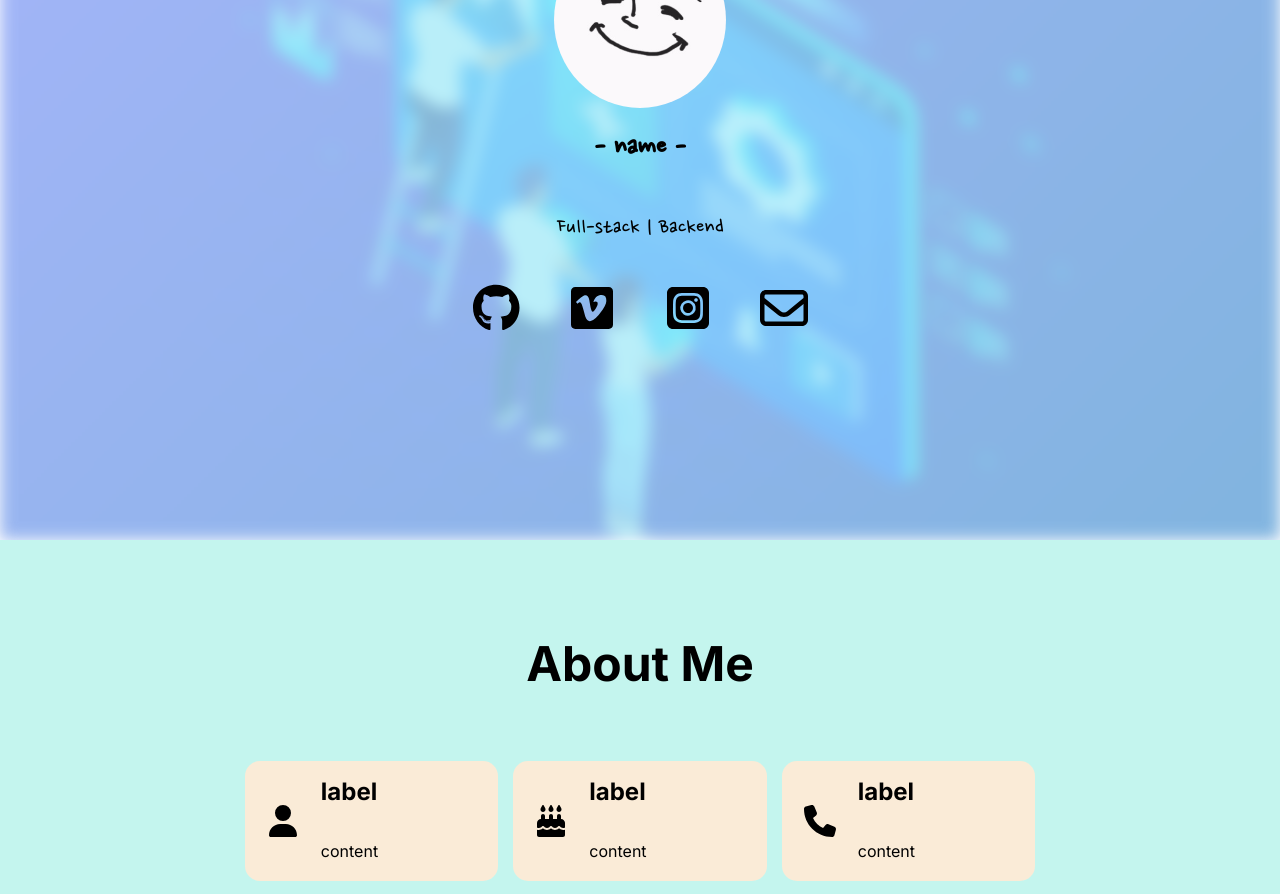
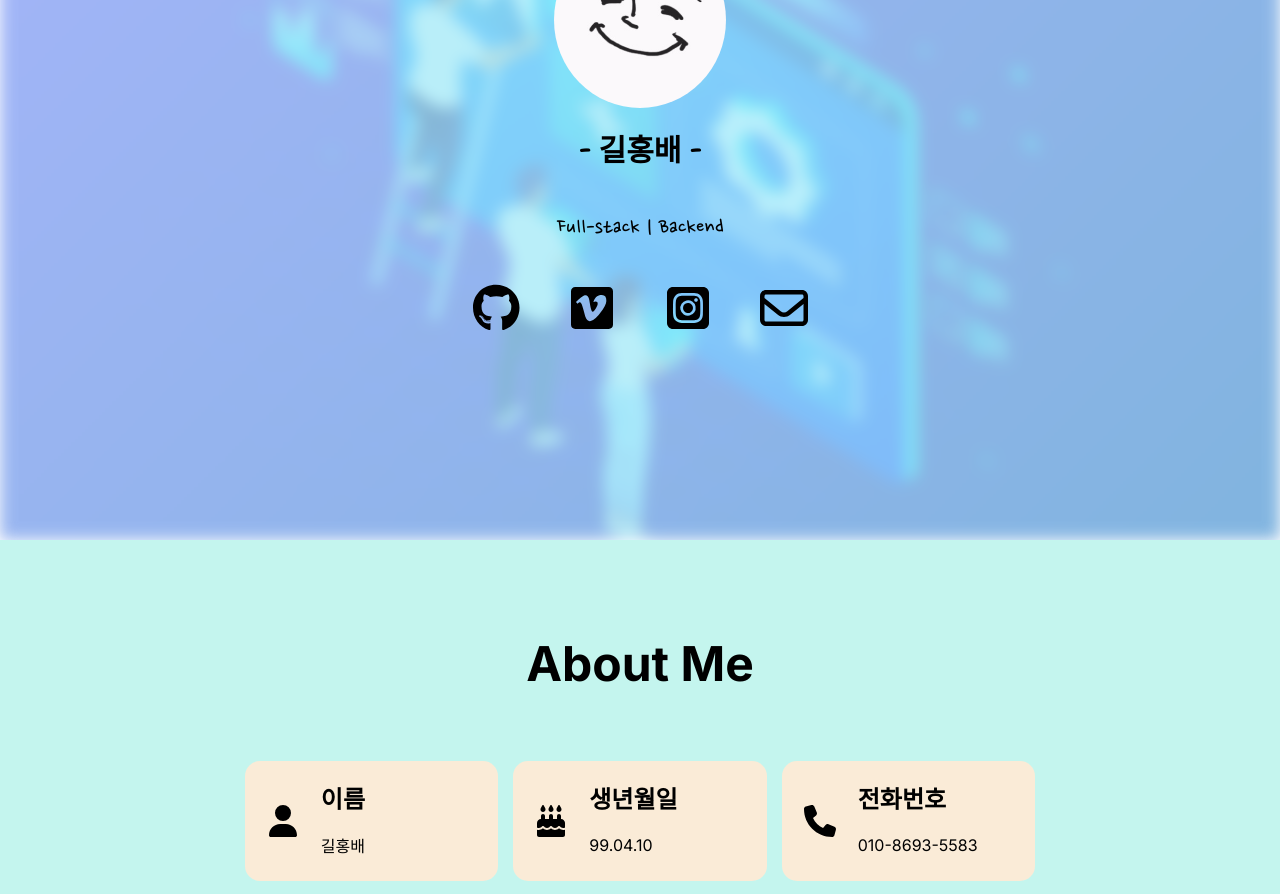
Before and after one commit to cHr1s0Gil/cHr1s0-blog, a Next.js app: page / in a window 1280 px wide. Shown: the part 260-1154 px from the top of the page. Built offline with nearby package versions, Linux system fonts and the light colour scheme.

Commit message:
data JSON으로 분리

```diff
--- a/app/components/About/About.tsx
+++ b/app/components/About/About.tsx
@@ -8,6 +8,9 @@ import contentStyles from "styles/components/About/AboutContent.module.css";
 import { IconDefinition, faCakeCandles, faEnvelope, faLocationDot, faPen, faPhone, faUser } from "@fortawesome/free-solid-svg-icons";
 import { FontAwesomeIcon } from "@fortawesome/react-fontawesome";
 import '@fortawesome/fontawesome-svg-core/styles.css';
+
+// data
+import aboutData from "data/about.json";
 
 export default function About(): JSX.Element {
     const data: IAboutData = getData();
@@ -49,8 +52,8 @@ export default function About(): JSX.Element {
 function getData(): IAboutData {
     const icon: IconDefinition[] = [faUser, faCakeCandles, faPhone, faEnvelope, faLocationDot, faPen];
     // 나중에 추가 내용 기재
-    const label: string[] = ["label", "label", "label", "label", "label", "label"];
-    const content: string[] = ["content", "content", "content", "content", "content", "content"];
+    const label: string[] = aboutData.label;
+    const content: string[] = aboutData.content;
 
     const data: IAboutData = {
         icon,
--- a/app/components/Header/Header.tsx
+++ b/app/components/Header/Header.tsx
@@ -34,7 +34,7 @@ export default function Header(): JSX.Element {
         <div
             className={styles.headerContainer}
             style={{
-                boxShadow: isScrolled ? "0 1px 0.3rem hsla(0,0%,80%,.8)" : "none",
+                boxShadow: isScrolled ? "0 1px 0.3rem hsla(0, 0%, 80%, .8)" : "none",
                 backgroundColor: isScrolled ? "white" : "transparent",
                 color: isScrolled ? "black" : "rgba(255, 255, 255, 1)"
             }}>
--- a/app/components/Profile/Profile.tsx
+++ b/app/components/Profile/Profile.tsx
@@ -18,9 +18,12 @@ import { FontAwesomeIcon } from "@fortawesome/react-fontawesome";
 import { faGithub, faSquareInstagram, faVimeo } from "@fortawesome/free-brands-svg-icons";
 import { faEnvelope } from "@fortawesome/free-regular-svg-icons";
 
+// data
+import profileData from "data/profile.json";
+
 export default function ProfileInfo(): JSX.Element {
     const data: IProfileData = getData();
-    const { href, target, className, icon, basePath }: IProfileData = data;
+    const { name, href, target, className, icon, basePath }: IProfileData = data;
     return (
         <div className={styles.profileContainer}>
             <div className={thumbStyles.profileThumbContainer}>
@@ -38,7 +41,7 @@ export default function ProfileInfo(): JSX.Element {
             </div>
             <div className={infoStyles.profileInfoContainer}>
                 <div className={infoStyles.profileNameContainer}>
-                    <span className={infoStyles.profileName}>- name -</span>
+                    <span className={infoStyles.profileName}>- {name} -</span>
                 </div>
                 <div className={infoStyles.profileSubContainer}>
                     <span className={infoStyles.profileSub}>
@@ -62,17 +65,11 @@ export default function ProfileInfo(): JSX.Element {
 }
 
 function getData(): IProfileData {
-    const href: string[] = [
-        "https://github.com/cHr1s0326",
-        "https://velog.io/@chr1s0",
-        "https://www.instagram.com/ch_r1s0/",
-        "mailto:qudcksrlf1@gmail.com"
-    ];
-    const target: string[] = ["_blank", "_blank", "_blank", ""];
-    const className: string[] = ["githubContainer", "velogContainer", "instagramContainer", "mailContainer"];
+    const { name, href, target, className }: { name: string, href: string[], target: string[], className: string[] } = profileData;
     const icon: IconDefinition[] = [faGithub, faVimeo, faSquareInstagram, faEnvelope];
 
     const data: IProfileData = {
+        name,
         href,
         target,
         className,
--- a/app/components/Projects/Projects.tsx
+++ b/app/components/Projects/Projects.tsx
@@ -12,6 +12,9 @@ import styles from "styles/components/Projects/Projects.module.css";
 import titleStyles from "styles/components/Projects/ProjectsTitle.module.css";
 import navStyles from "styles/components/Projects/ProjectsNav.module.css";
 import contentStyles from "styles/components/Projects/ProjectsContent.module.css";
+
+// data
+import projectsData from "data/projects.json";
 
 export default function Projects(): JSX.Element {
     const [isOpenModal, setIsOpenModal]: [boolean, Dispatch<SetStateAction<boolean>>] = useState<boolean>(false);
@@ -66,24 +69,8 @@ export default function Projects(): JSX.Element {
 }
 
 function getData(): IProjectsData {
-    const title: string[] = ["title", "title", "title", "title"];
-    const thumbImage: IImageData[] = [{
-        src: "static/images/home_background.jpg",
-        width: 200,
-        height: 200
-    }, {
-        src: "static/images/home_background.jpg",
-        width: 200,
-        height: 200
-    }, {
-        src: "static/images/home_background.jpg",
-        width: 200,
-        height: 200
-    }, {
-        src: "static/images/home_background.jpg",
-        width: 200,
-        height: 200
-    }];
+    const title: string[] = projectsData.title;
+    const thumbImage: IImageData[] = projectsData.thumbImage;
 
     const data: IProjectsData = {
         title,
--- /dev/null
+++ b/public/data/about.json
@@ -0,0 +1,18 @@
+{
+    "label": [
+        "이름",
+        "생년월일",
+        "전화번호",
+        "이메일",
+        "주소지",
+        "학력"
+    ],
+    "content": [
+        "길홍배",
+        "99.04.10",
+        "010-8693-5583",
+        "qudcksrlf1@gmail.com",
+        "경기도 성남시",
+        "한림대학교 컴퓨터공학과"
+    ]
+}
--- /dev/null
+++ b/public/data/profile.json
@@ -0,0 +1,12 @@
+{
+    "name": "길홍배",
+    "href": [
+        "https://github.com/cHr1s0326",
+        "https://velog.io/@chr1s0",
+        "https://www.instagram.com/ch_r1s0/",
+        "mailto:qudcksrlf1@gmail.com"
+    ],
+    "target": ["_blank", "_blank", "_blank", ""],
+    "className": ["githubContainer", "velogContainer", "instagramContainer", "mailContainer"]
+
+}
--- /dev/null
+++ b/public/data/projects.json
@@ -0,0 +1,25 @@
+{
+    "title": [
+        "title",
+        "title",
+        "title",
+        "title"
+    ],
+    "thumbImage": [{
+        "src": "static/images/home_background.jpg",
+        "width": 200,
+        "height": 200
+    }, {
+        "src": "static/images/home_background.jpg",
+        "width": 200,
+        "height": 200
+    }, {
+        "src": "static/images/home_background.jpg",
+        "width": 200,
+        "height": 200
+    }, {
+        "src": "static/images/home_background.jpg",
+        "width": 200,
+        "height": 200
+    }]
+}
--- a/src/interfaces/Profile/Profile.d.ts
+++ b/src/interfaces/Profile/Profile.d.ts
@@ -1,5 +1,6 @@
 // Profile.tsx
 declare interface IProfileData {
+    name: string,
     href: string[],
     target: string[],
     className: string[],
--- a/src/styles/components/About/AboutContent.module.css
+++ b/src/styles/components/About/AboutContent.module.css
@@ -17,11 +17,12 @@
     height: 100%;
     display: flex;
     flex-direction: column;
+    justify-content: center;
 }
 
 .contentLabel, .contentValue {
     width: 100%;
-    height: 50%;
+    height: 40%;
     display: flex;
     align-items: center;
 }
```
